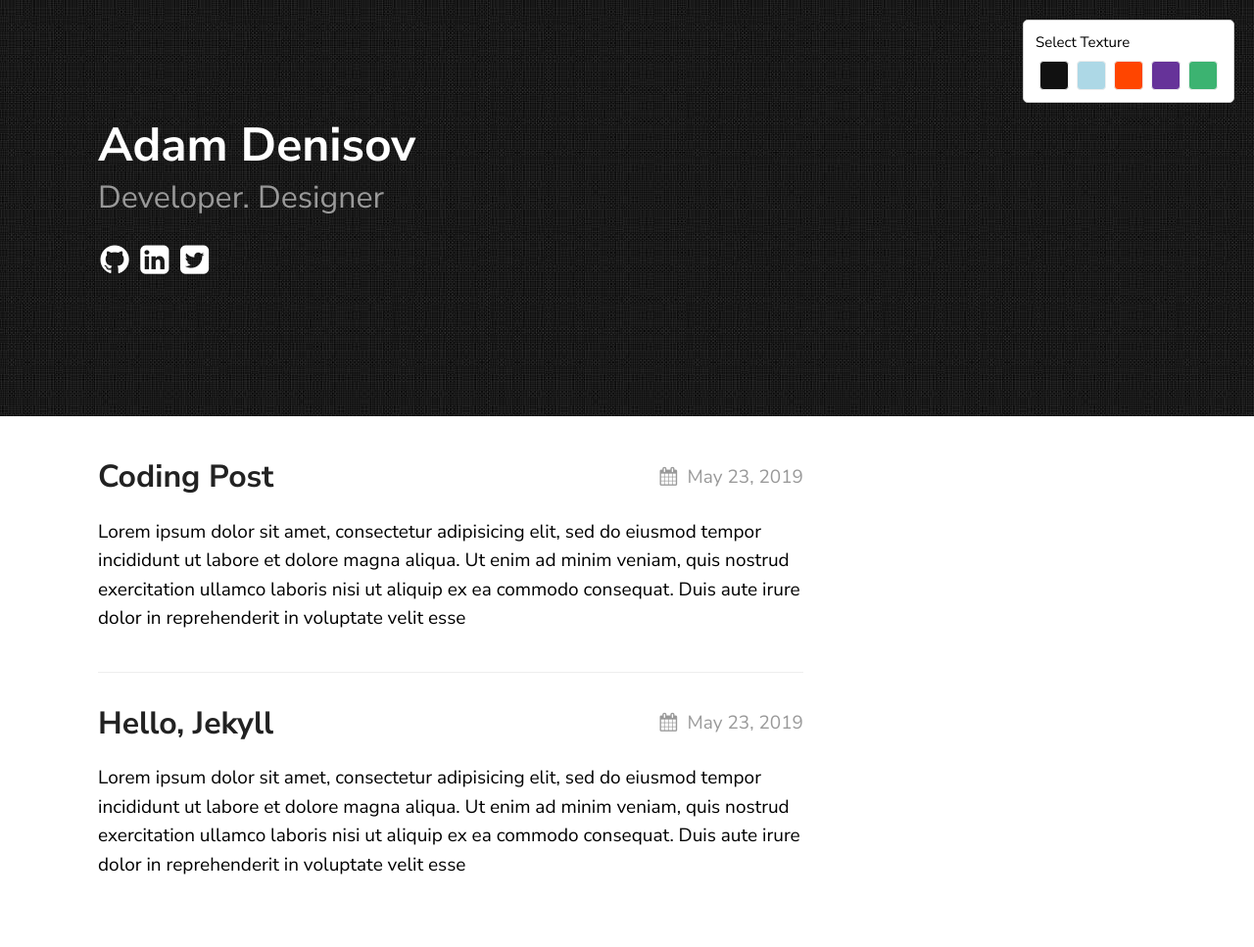
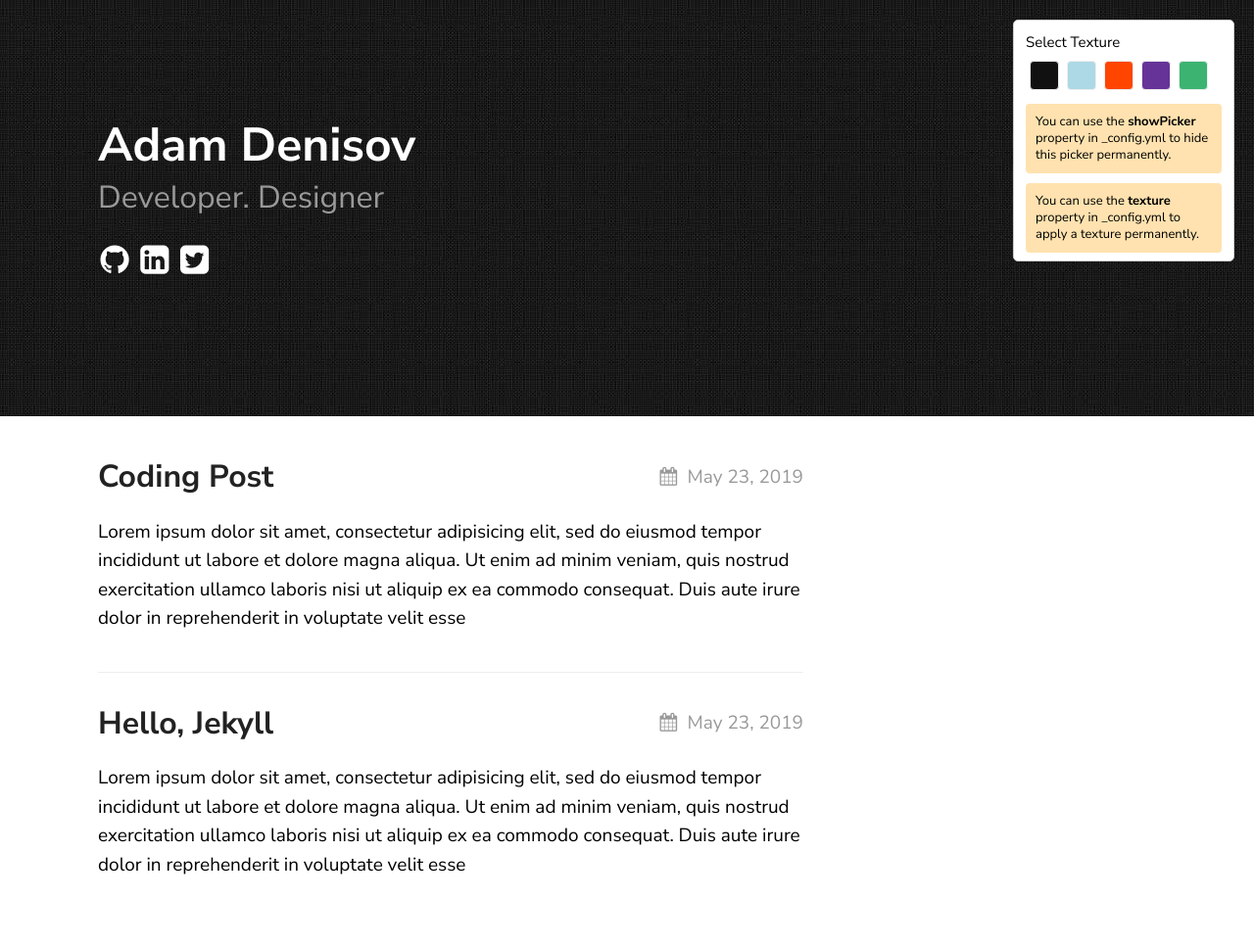
Before and after one commit to samarsault/texture, a Jekyll site: the page built from index.md, in a window 1280 px wide. Shown: the whole page at 98% size. Built offline with Jekyll 4.4.1, drawn with Linux system fonts in a browser that asks for light colours.

Commit message:
Texture selection docs

```diff
--- a/_includes/footer.html
+++ b/_includes/footer.html
@@ -19,19 +19,8 @@
 		<div id="purple"></div>
 		<div id="green"></div>
 	</div>
+	<p class="info">You can use the <b>showPicker</b> property in _config.yml to hide this picker permanently.</p>
+	<p class="info">You can use the <b>texture</b> property in _config.yml to apply a texture permanently.</p>
 </div>
-<script>
-window.onload = function() {
-	// Handle Texture Picker
-	const $picker = document.querySelector('#texture-picker');
-	const $header = document.querySelector('header');
-
-	$picker.onclick = function(e) {
-		const textureName = e.target.id;
-		if (textureName && textureName != 'texture-picker')
-			$header.setAttribute('class', `texture-${textureName}`);
-	}
-}
-
-</script>
+<script src="{{ "/assets/js/picker.js" | relative_url }}"></script>
 {%- endif -%}
--- a/assets/css/style.scss
+++ b/assets/css/style.scss
@@ -15,6 +15,16 @@
     p {
         margin: 0;
         @include fluidType(14px, 15px);
+    }
+    .info {
+        background-color: rgba(#ffd68d, 0.7);
+        border-radius: 4px;
+        font-size: 13px;
+        // color: #999;
+        padding: 10px;
+        margin-top: 10px;
+        max-width: 200px;
+        line-height: 1.3em;
     }
     .texture-colors {
         display: flex;
--- /dev/null
+++ b/assets/js/picker.js
@@ -0,0 +1,16 @@
+//
+// Texture Picker
+//
+
+window.onload = function() {
+	// Handle Texture Picker
+	const $picker = document.querySelector('#texture-picker');
+	const $header = document.querySelector('header');
+
+	$picker.onclick = function(e) {
+		const textureName = e.target.id;
+		if (textureName && textureName != 'texture-picker') {
+			$header.setAttribute('class', `texture-${textureName}`);
+		}
+	}
+}
```
